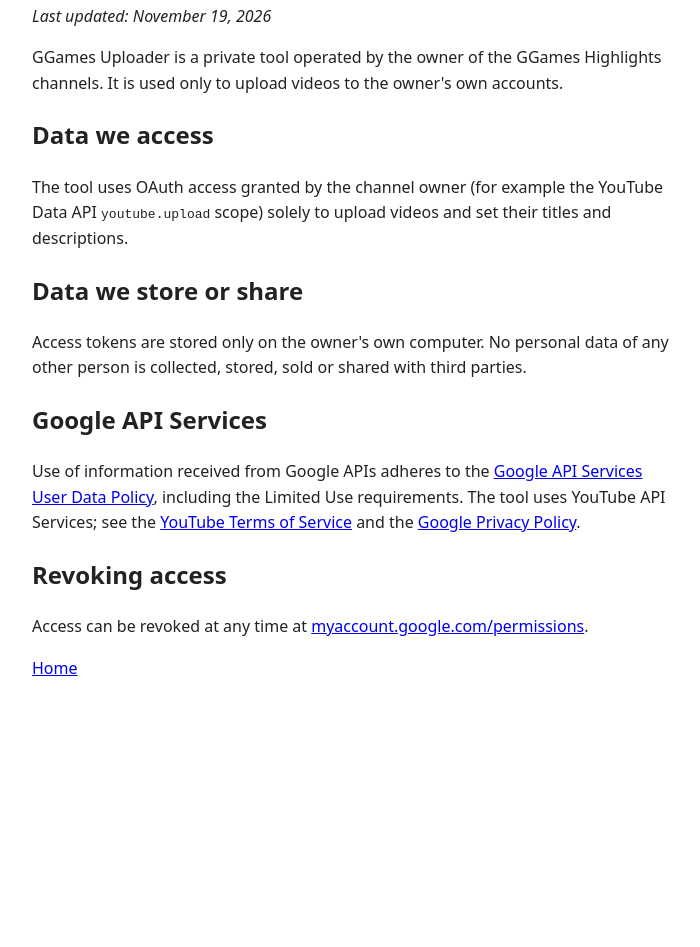
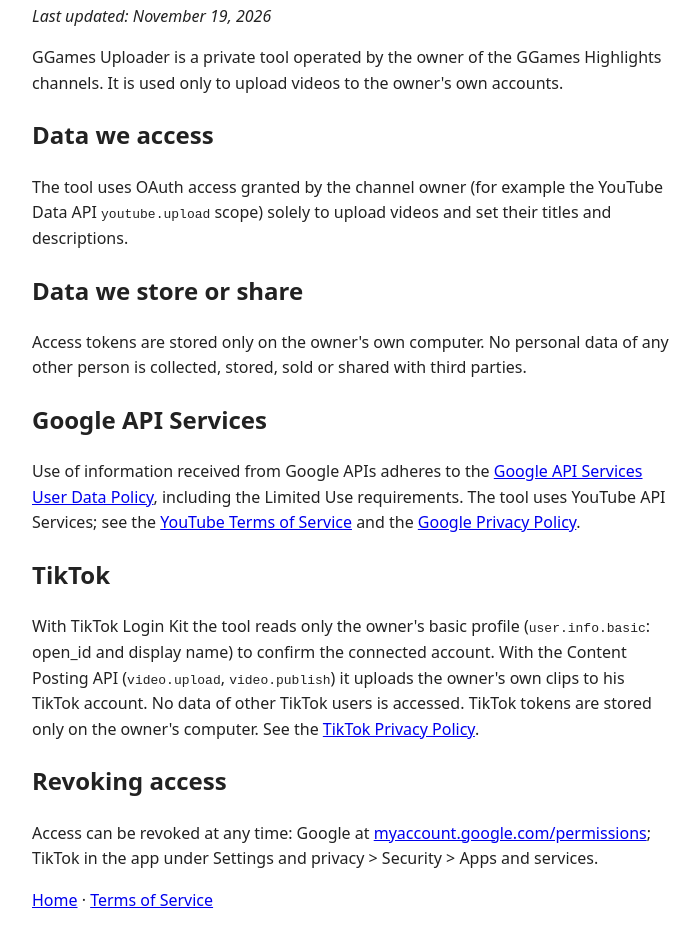
Before and after one commit to wyu08/ggames-uploader, a plain HTML site: page privacy.html in a window 1280 px wide. Shown: the part 117-1064 px from the top of the page, without its empty margins (288-988 px from the left). Before the commit the page ends 846 px from the top, so only its background shows below. Drawn offline with Linux system fonts and the light colour scheme.

Commit message:
Privacy policy: cover TikTok
Co-Authored-By: Claude Opus 5.5 <noreply@anthropic.com>

```diff
--- a/privacy.html
+++ b/privacy.html
@@ -23,8 +23,16 @@ stored, sold or shared with third parties.</p>
 including the Limited Use requirements. The tool uses YouTube API Services; see the
 <a href="https://www.youtube.com/t/terms">YouTube Terms of Service</a> and the
 <a href="https://policies.google.com/privacy">Google Privacy Policy</a>.</p>
+<h2>TikTok</h2>
+<p>With TikTok Login Kit the tool reads only the owner's basic profile (<code>user.info.basic</code>: open_id and
+display name) to confirm the connected account. With the Content Posting API (<code>video.upload</code>,
+<code>video.publish</code>) it uploads the owner's own clips to his TikTok account. No data of other TikTok users is
+accessed. TikTok tokens are stored only on the owner's computer. See the
+<a href="https://www.tiktok.com/legal/page/global/privacy-policy/en">TikTok Privacy Policy</a>.</p>
 <h2>Revoking access</h2>
-<p>Access can be revoked at any time at <a href="https://myaccount.google.com/permissions">myaccount.google.com/permissions</a>.</p>
-<p><a href="index.html">Home</a></p>
+<p>Access can be revoked at any time: Google at
+<a href="https://myaccount.google.com/permissions">myaccount.google.com/permissions</a>; TikTok in the app under
+Settings and privacy &gt; Security &gt; Apps and services.</p>
+<p><a href="index.html">Home</a> · <a href="terms.html">Terms of Service</a></p>
 </body>
 </html>
```
